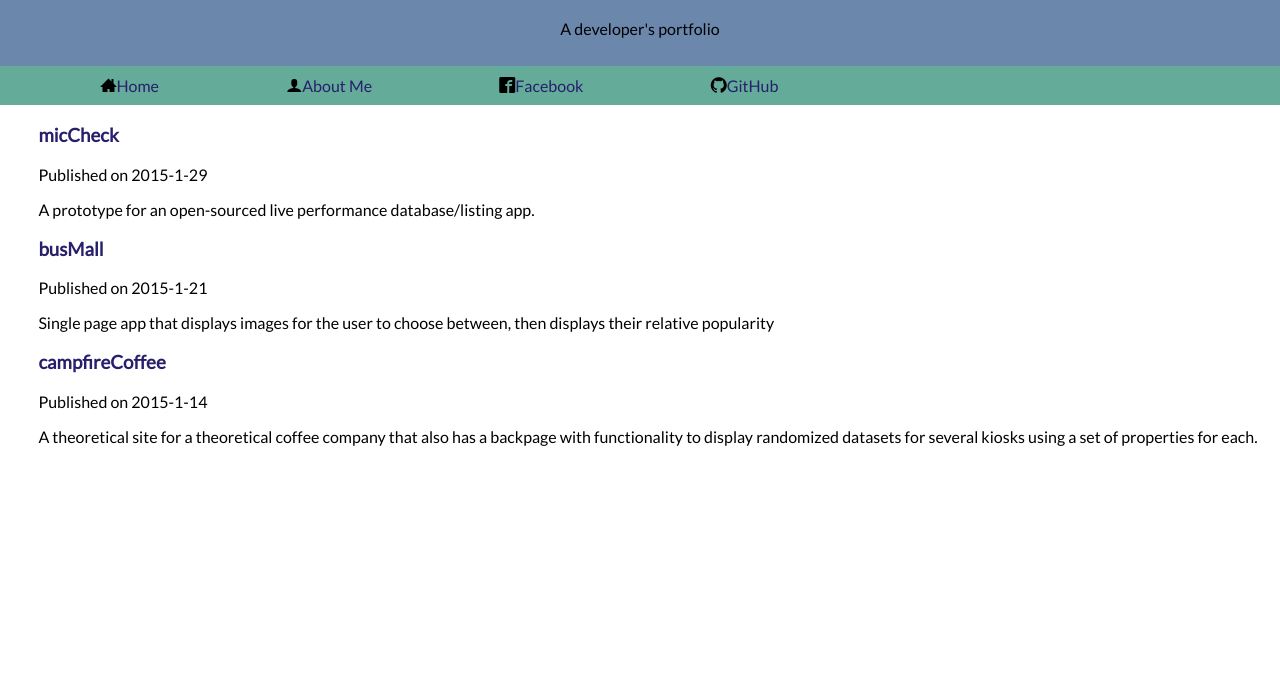
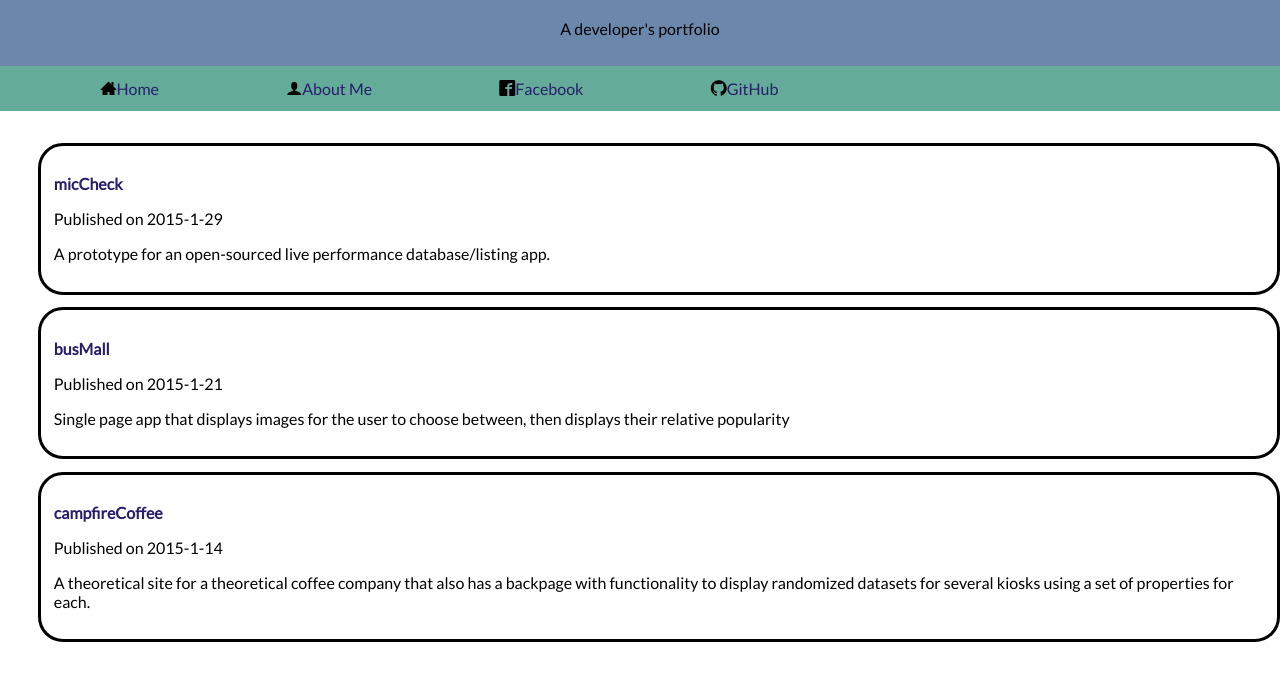
Before and after one commit to simonszc/portfolio, a plain HTML site: page index.html in a window 1280 px wide. Shown: the part 76-756 px from the top of the page. Drawn offline with Linux system fonts and the light colour scheme; files whose address does not match are found by name.

Commit message:
some css screwery. messed with margins and padding and such.

```diff
--- a/styles/base.css
+++ b/styles/base.css
@@ -1,14 +1,15 @@
 * {
   font-family: 'Lato', sans-serif;
-}
-body {
-  font-size: 100%;
+  font-size: 100%
 }
 
 a {
   text-decoration: none;
   color: #271E6C;
 }
+a:hover {
+  color: #554C99
+}
 
 img {
   max-width: 100%;
--- a/styles/layout.css
+++ b/styles/layout.css
@@ -2,35 +2,37 @@
 main > header {
   text-align: center;
   padding: 1%;
-  margin-bottom: 0px;
+  margin-bottom: 0%;
 }
 
 .main-nav ul {
   display: none;
   list-style-type: none;
-  padding-left: 3%
+  padding-left: 3%;
 }
 
 .main-nav:hover ul {
   display: block;
-  margin-top: 0px;
+  margin-top: 0%;
 }
 
 .main-nav li {
-  padding-top: 2px;
-  padding-bottom: 2px;
+  padding-top: 1%;
+  padding-bottom: 1%;
 }
 
 main > section{
   padding-left: 3%;
+  /*these are mixed because I want the left padding to be responsive, but the top padding should always be based on the height of the icon, which is static */
+  padding-top: 36px;
 }
 
 @media  only screen and (min-width: 600px) {
 
   .main-nav ul {
     margin-top: 0px;
-    padding-top: 10px;
-    padding-bottom: 10px;
+    padding-top: 0.8em;
+    padding-bottom: 0.8em;
     display: block;
     list-style-type: none;
   }
@@ -40,4 +42,10 @@ main > section{
     margin-left: 5%;
     margin-right: 5%;
   }
+  .main-nav:hover ul {
+    margin-bottom: 1em;
+  }
+  main > section {
+    padding-top: 1em;
+  }
 }
--- a/styles/modules.css
+++ b/styles/modules.css
@@ -11,7 +11,19 @@ main > header {
   right: 1%;
 }
 
+#projects article {
+  padding: 1%;
+  border-style: solid;
+  border-color: black;
+  border-radius: 25px;
+  margin-bottom: 1%;
+}
+
 @media only screen and (min-width: 600px) {
+
+  body {
+    font-size: 100%;
+  }
   .icon-menu {
     display: none;
   }
```
Also changed, not shown: index.html (+1 -1 lines).
